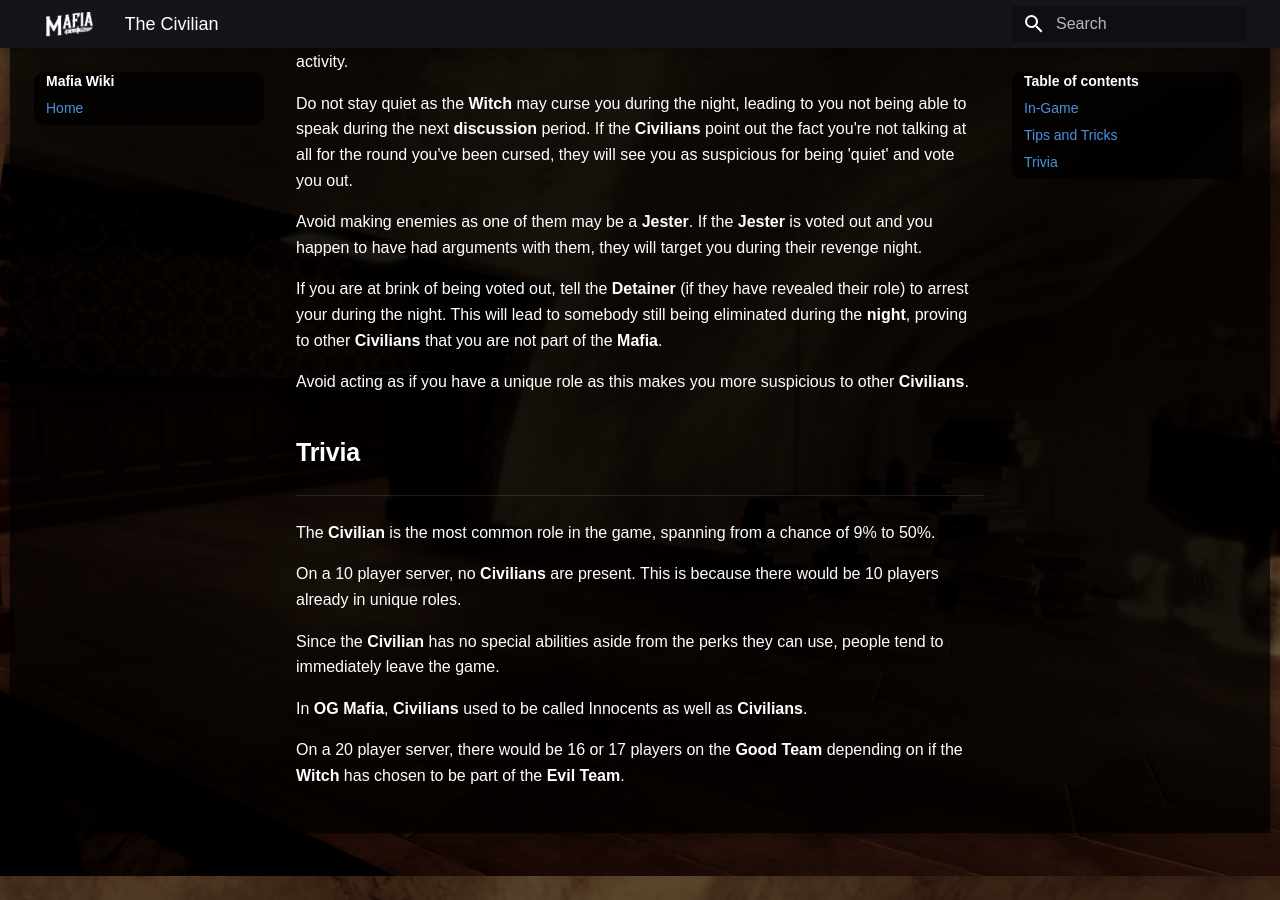
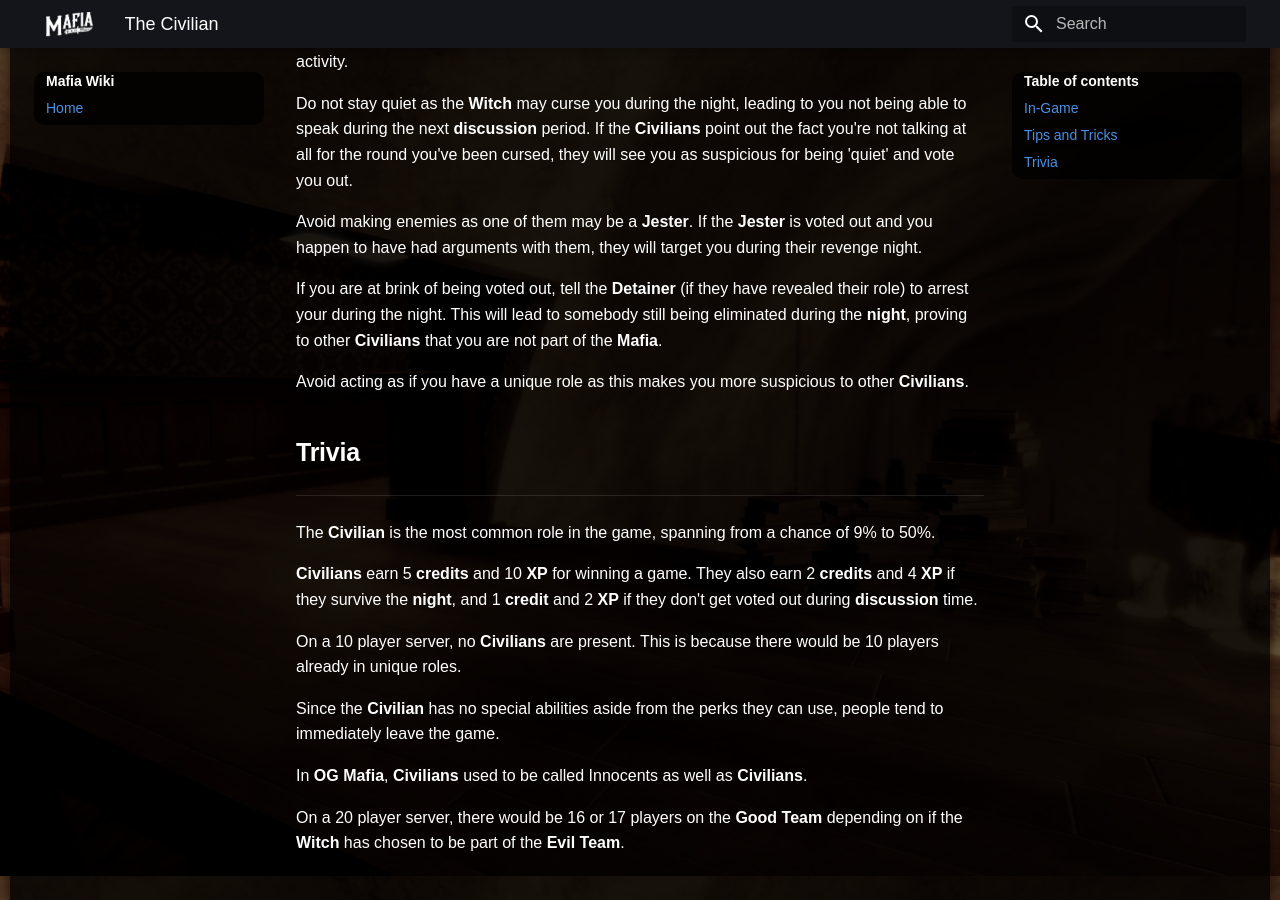
Before and after one commit to OctaNebula/mafia-wiki, an MkDocs documentation site: the page built from docs/roles/The Civilian.md, in a window 1280 px wide and 900 px high, scrolled down 1824 px. Built offline with MkDocs 1.6.1 and Material for MkDocs 9.7.7, drawn with Linux system fonts in a browser that asks for light colours; some web fonts are replaced.

Commit message:
Update The Civilian.md

```diff
--- a/docs/roles/The Civilian.md
+++ b/docs/roles/The Civilian.md
@@ -98,6 +98,8 @@ Avoid acting as if you have a unique role as this makes you more suspicious to o
 
 The **Civilian** is the most common role in the game, spanning from a chance of 9% to 50%.
 
+**Civilians** earn 5 **credits** and 10 **XP** for winning a game. They also earn 2 **credits** and 4 **XP** if they survive the **night**, and 1 **credit** and 2 **XP** if they don't get voted out during **discussion** time.
+
 On a 10 player server, no **Civilians** are present. This is because there would be 10 players already in unique roles.
 
 Since the **Civilian** has no special abilities aside from the perks they can use, people tend to immediately leave the game.
```
